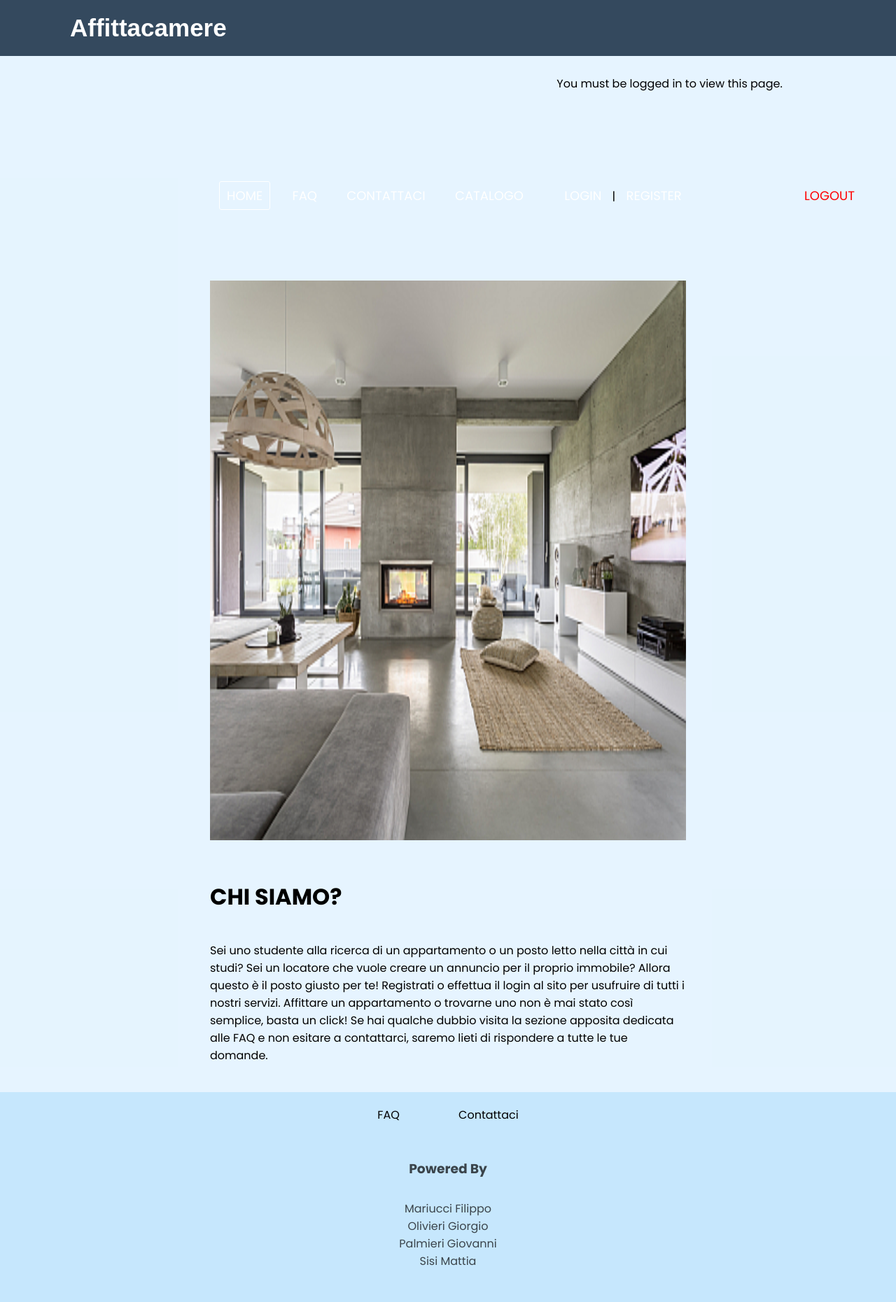
After one commit to FilippoMariucci/TEC-WEB, a PHP site: page /project/Livello_1/home_log_le.php in a window 1280 px wide. The commit adds this page. Shown: the whole page at 70% size. Run offline with PHP 8.4, Linux system fonts and the light colour scheme; a stand-in replaces the project's code that opens the database connection.

Commit message:
collegato locatori e locatari

```diff
--- a/css/Livello_3_style/area_ris_3_style.css
+++ b/css/Livello_3_style/area_ris_3_style.css
@@ -6,7 +6,7 @@
   font-family: 'Poppins', sans-serif;
 }
 header{
-  padding: 150px;
+  padding: 800px;
 }
 .container{
   border: 1px solid;
--- a/project/Livello_1/contattaci_log.html
+++ b/project/Livello_1/contattaci_log.html
@@ -13,7 +13,7 @@
   <nav>
     <label class="logo">Affittacamere</label>
     <ul id="nav">
-      <li><a href="home_log.php">home</a></li>
+      <li><a href="home_log.html">home</a></li>
       <li><a href="faq.html">faq</a></li>
       <li><a href="#" class="active">contattaci</a></li>
       <li><a href="../Livello_3/prova_catalogo.html">catalogo</a></li>
--- a/project/Livello_1/contattaci_no_log.html
+++ b/project/Livello_1/contattaci_no_log.html
@@ -13,7 +13,7 @@
   <nav>
     <label class="logo">Affittacamere</label>
     <ul id="nav">
-      <li><a href="home_log.php">home</a></li>
+      <li><a href="home_log.html">home</a></li>
       <li><a href="faq.html">faq</a></li>
       <li><a href="#" class="active">contattaci</a></li>
       <li><a href="../Livello_3/prova_catalogo.html">catalogo</a></li>
--- /dev/null
+++ b/project/Livello_1/home_log_le.php
@@ -0,0 +1,104 @@
+<!DOCTYPE html>
+<html lang="en">
+<head>
+  <meta charset="UTF-8">
+  <title>Title</title>
+  <meta name="viewport" content="width=device-width, initial-scale=1">
+  <link rel="stylesheet" type="text/css" href="../../css/nav_style.css">
+  <link rel="stylesheet" type="text/css" href="../../css/Livello_1_style/home_style.css">
+  <link rel="stylesheet" type="text/css" href="../../css/footer.css">
+  <link rel="stylesheet" href="https://cdnjs.cloudflare.com/ajax/libs/font-awesome/4.7.0/css/font-awesome.min.css">
+</head>
+<body>
+  <nav>
+    <label class="logo">Affittacamere</label>
+    <ul id="nav">
+      <li><a href="#" class="active">home</a></li>
+      <li><a href="faq.html">faq</a></li>
+      <li><a href="contattaci_log.html">contattaci</a></li>
+      <li><a href="../Livello_3/prova_catalogo.html">catalogo</a></li>
+      <li>
+       <li><?php session_start(); ?>
+        <?php
+           if(isset($_SESSION['valid'])) {
+              include("connection_1.php");
+              $result = mysqli_query($mysqli, "SELECT * FROM utente2");
+        ?>
+        <a href="../Livello_2/area_ris_2.html" style="padding:10px; color:chaky"> Welcome <?php echo $_SESSION['name'] ?></a>
+        <?php
+          } else {
+              echo "You must be logged in to view this page.<br/><br/>";
+               echo "<a href='login.html'>Login</a> | <a href='registrazione.html'>Register</a>";
+          }
+         ?></li>
+      <li><a href="logout.php" style="color: red">Logout</a> </li>
+    </ul>
+    <label id="icon">
+      <i class="fa fa-bars" aria-hidden="true" onclick="show_nav()"></i>
+    </label>
+  </nav>
+
+  <header>
+    <div class="mySlides">
+      <img src="../../img/app1.jpg" alt="appartamento">
+    </div>
+    <div class="mySlides">
+      <img src="../../img/app2.jpg" alt="appartamento">
+    </div>
+    <div class="mySlides">
+      <img src="../../img/app3.jpg" alt="appartamento">
+    </div>
+  </header>
+  <div class="description">
+    <h1>CHI SIAMO?</h1>
+    <p>Sei uno studente alla ricerca di un appartamento o un posto letto nella città in cui studi? Sei
+    un locatore che vuole creare un annuncio per il proprio immobile? Allora questo è il posto giusto per te!
+    Registrati o effettua il login al sito per usufruire di tutti i nostri servizi. Affittare un appartamento o
+    trovarne uno non è mai stato così semplice, basta un click! Se hai qualche dubbio visita la sezione apposita
+    dedicata alle FAQ e non esitare a contattarci, saremo lieti di rispondere a tutte le tue domande.</p>
+  </div>
+
+
+  <footer>
+    <div class="link">
+      <a href="faq.html">FAQ</a>
+      <a href="contattaci.html">Contattaci</a>
+    </div>
+    <div class="creator">
+      <h3>Powered By</h3>
+      <p>Mariucci Filippo</p>
+      <p>Olivieri Giorgio</p>
+      <p>Palmieri Giovanni</p>
+      <p>Sisi Mattia</p>
+    </div>
+  </footer>
+
+  <script>
+    function show_nav(){
+      var x = document.getElementById("nav");
+      if(x.style.left === "0%"){
+        x.style.left = "-100%";
+      }
+      else{
+        x.style.left = "0%";
+      }
+    }
+    var myIndex = 0;
+    carousel();
+
+    function carousel() {
+      var i;
+      var x = document.getElementsByClassName("mySlides");
+      for (i = 0; i < x.length; i++) {
+        x[i].style.display = "none";
+      }
+      myIndex++;
+      if (myIndex > x.length) {
+        myIndex = 1
+      }
+      x[myIndex - 1].style.display = "block";
+      setTimeout(carousel, 4000);
+    }
+</script>
+</body>
+</html>
--- a/project/Livello_2/area_ris_2.html
+++ b/project/Livello_2/area_ris_2.html
@@ -6,14 +6,14 @@
   <meta name="viewport" content="width=device-width, initial-scale=1">
   <link rel="stylesheet" type="text/css" href="../../css/nav_style.css">
   <link rel="stylesheet" type="text/css" href="../../css/footer.css">
-  <link rel="stylesheet" type="text/css" href="../../css/Livello_2_style/area_ris_2_style.css">
+<link rel="stylesheet" type="text/css" href="../../css/Livello_2_style/area_ris_2_style.css">
   <link rel="stylesheet" href="https://cdnjs.cloudflare.com/ajax/libs/font-awesome/4.7.0/css/font-awesome.min.css">
 </head>
 <body>
   <nav>
     <label class="logo">Affittacamere</label>
     <ul id="nav">
-      <li><a href="../Livello_1/home_log.php" class="active">home</a></li>
+      <li><a href="../Livello_1/home_log.html" class="active">home</a></li>
       <li><a href="faq.html">faq</a></li>
       <li><a href="contattaci_log.html">contattaci</a></li>
       <li><a href="../Livello_3/prova_catalogo.html">catalogo</a></li>
--- a/project/Livello_3/area_ris_3.html
+++ b/project/Livello_3/area_ris_3.html
@@ -13,7 +13,7 @@
   <nav>
     <label class="logo">Affittacamere</label>
     <ul id="nav">
-      <li><a href="../Livello_1/home_log.php" class="active">home</a></li>
+      <li><a href="../Livello_1/home_log.html" class="active">home</a></li>
       <li><a href="faq.html">faq</a></li>
       <li><a href="contattaci_log.html">contattaci</a></li>
       <li><a href="../Livello_3/prova_catalogo.html">catalogo</a></li>
--- a/project/Livello_4/area_ris_4.html
+++ b/project/Livello_4/area_ris_4.html
@@ -13,7 +13,7 @@
   <nav>
     <label class="logo">Affittacamere</label>
     <ul id="nav">
-      <li><a href="../Livello_1/home_log.php" class="active">home</a></li>
+      <li><a href="../Livello_1/home_log.html" class="active">home</a></li>
       <li><a href="faq.html">faq</a></li>
       <li><a href="contattaci_log.html">contattaci</a></li>
       <li><a href="../Livello_3/prova_catalogo.html">catalogo</a></li>
```
Also changed, not shown: css/Livello_2_style/area_ris_2_style.css (+9 -9 lines), project/Livello_1/edit.php (added, +87 -0 lines), project/Livello_1/home_log_lo.php (renamed from project/Livello_1/home_log.php, +6 -7 lines), project/Livello_1/login_1.php (+6 -2 lines).
